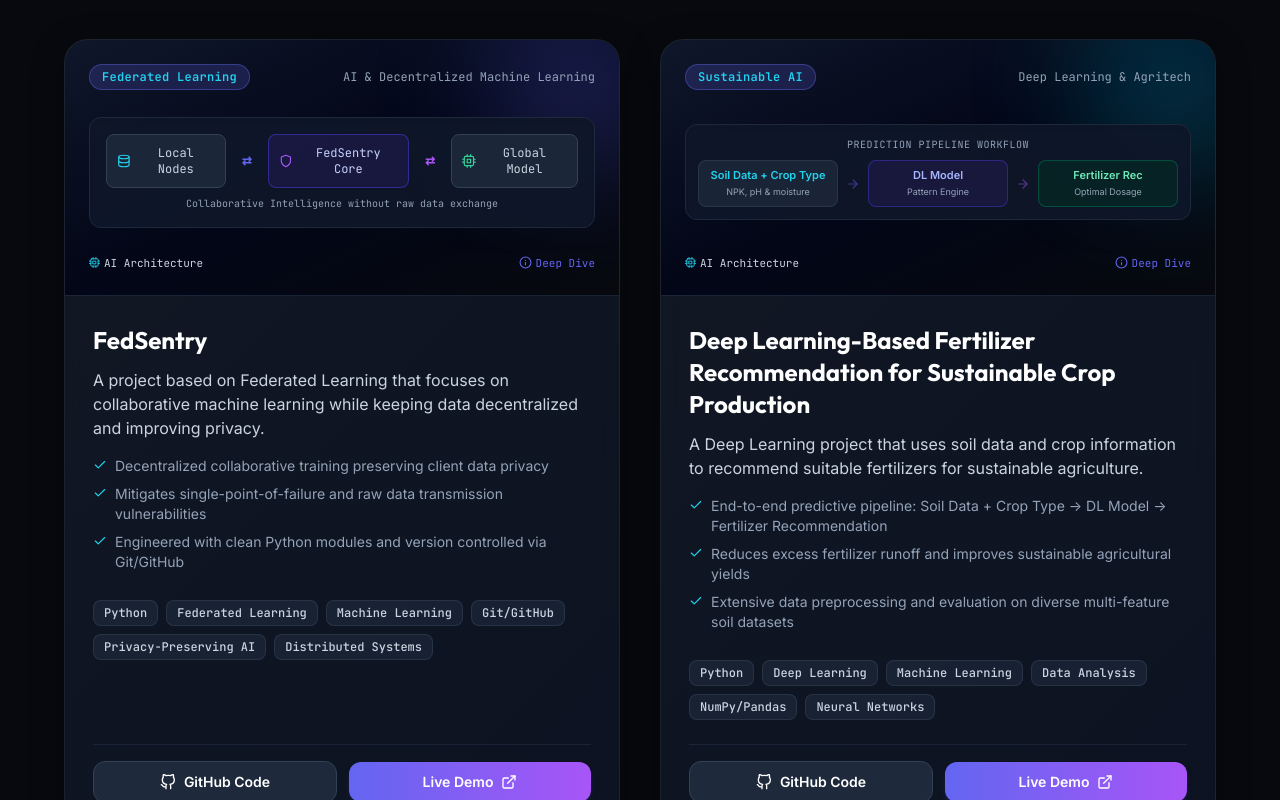
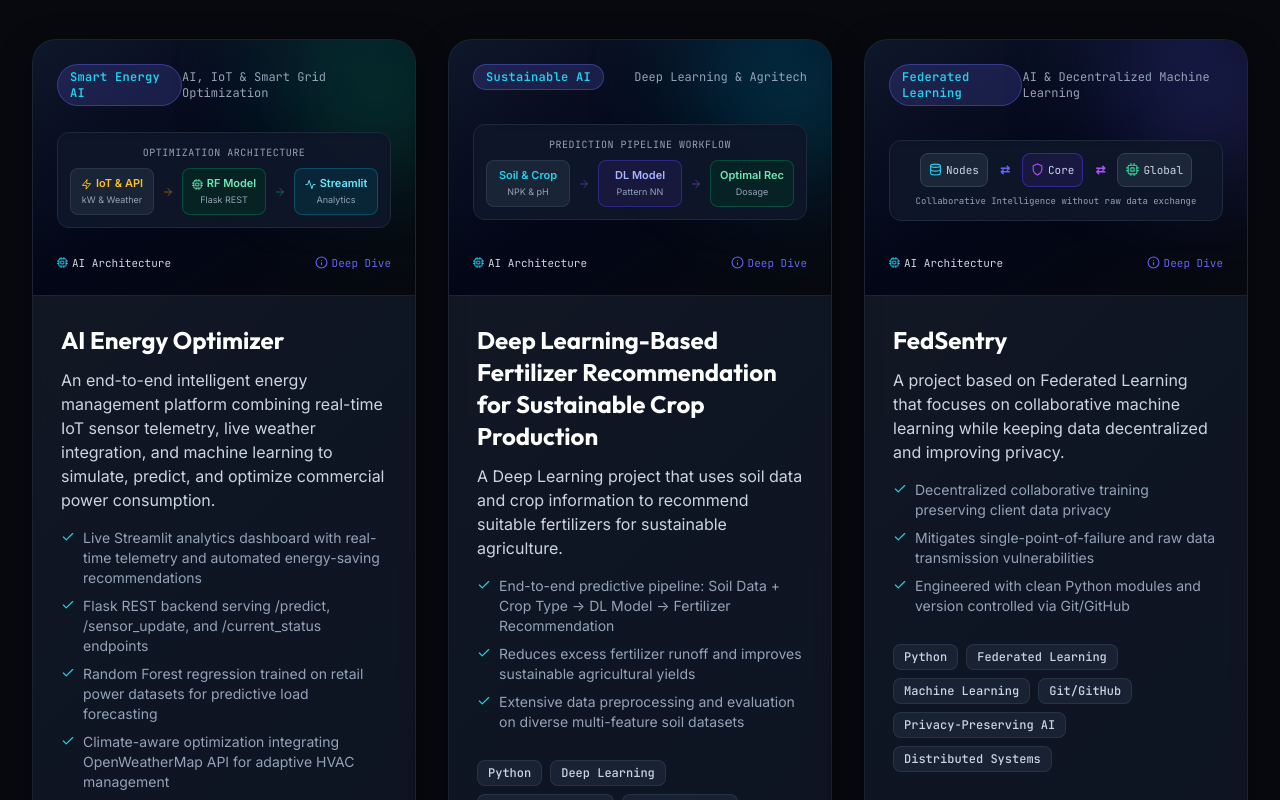
Before and after one commit to iamsunnykapoor1/portfolio, a React (Vite) app: page / in a window 1280 px wide. Shown: the part 3380-4180 px from the top of the page. Built offline with nearby package versions, Linux system fonts and the light colour scheme.

Commit message:
Add AI-Energy-Optimizer project with optimization architecture preview

```diff
--- a/src/components/Projects.jsx
+++ b/src/components/Projects.jsx
@@ -10,7 +10,9 @@ import {
   FiCheck,
   FiArrowRight,
   FiInfo,
-  FiX
+  FiX,
+  FiZap,
+  FiActivity
 } from 'react-icons/fi';
 import { projectsData } from '../data/portfolioData';
 
@@ -19,7 +21,7 @@ export default function Projects() {
 
   return (
     <section id="projects" className="py-24 px-4 sm:px-6 lg:px-8 relative z-10">
-      <div className="max-w-6xl mx-auto">
+      <div className="max-w-7xl mx-auto">
         {/* Section Header */}
         <div className="text-center mb-16">
           <motion.div
@@ -50,7 +52,7 @@ export default function Projects() {
             transition={{ duration: 0.6, delay: 0.15 }}
             className="text-slate-400 text-sm sm:text-base max-w-xl mx-auto mt-3"
           >
-            Practical engineering projects exploring privacy-first machine learning, neural architectures, and real-world impact.
+            Practical engineering projects exploring IoT telemetry, predictive AI optimization, and real-world impact.
           </motion.p>
 
           <motion.div
@@ -63,14 +65,14 @@ export default function Projects() {
         </div>
 
         {/* Project Cards Grid */}
-        <div className="grid grid-cols-1 lg:grid-cols-2 gap-8 lg:gap-10">
+        <div className="grid grid-cols-1 md:grid-cols-2 lg:grid-cols-3 gap-8">
           {projectsData.map((project, index) => (
             <motion.div
               key={project.id}
               initial={{ opacity: 0, y: 40 }}
               whileInView={{ opacity: 1, y: 0 }}
               viewport={{ once: true }}
-              transition={{ duration: 0.7, delay: index * 0.2 }}
+              transition={{ duration: 0.7, delay: index * 0.15 }}
               whileHover={{ y: -8 }}
               className="glass-card rounded-3xl border border-slate-800/90 hover:border-brand-indigo/50 transition-all duration-500 overflow-hidden flex flex-col justify-between group shadow-xl hover:shadow-2xl hover:shadow-indigo-500/10"
             >
@@ -79,7 +81,11 @@ export default function Projects() {
                 {/* Ambient glow accent */}
                 <div
                   className={`absolute -top-12 -right-12 w-44 h-44 rounded-full blur-3xl opacity-30 pointer-events-none ${
-                    project.accentColor === 'cyan' ? 'bg-cyan-500' : 'bg-indigo-500'
+                    project.accentColor === 'cyan'
+                      ? 'bg-cyan-500'
+                      : project.accentColor === 'emerald'
+                      ? 'bg-emerald-500'
+                      : 'bg-indigo-500'
                   }`}
                 />
 
@@ -95,55 +101,87 @@ export default function Projects() {
 
                 {/* Card Center Visual Art / Architecture Flow */}
                 <div className="relative z-10 my-auto py-2">
-                  {project.workflow ? (
+                  {project.id === 'fertilizer-recommendation' ? (
                     /* Specific Pipeline Diagram for Crop Fertilizer DL Project */
                     <div className="bg-slate-900/90 border border-slate-800 rounded-xl p-3 shadow-inner">
                       <p className="text-[10px] font-mono text-slate-400 uppercase tracking-wider mb-2 text-center">
                         Prediction Pipeline Workflow
                       </p>
                       <div className="flex items-center justify-between gap-1 sm:gap-2 text-center">
-                        <div className="flex-1 p-2 rounded-lg bg-slate-800/80 border border-slate-700/60">
+                        <div className="flex-1 p-1.5 sm:p-2 rounded-lg bg-slate-800/80 border border-slate-700/60">
                           <p className="text-[11px] font-semibold text-brand-cyan leading-tight">
-                            Soil Data + Crop Type
+                            Soil & Crop
                           </p>
-                          <p className="text-[9px] text-slate-400 mt-0.5">NPK, pH & moisture</p>
+                          <p className="text-[9px] text-slate-400 mt-0.5">NPK & pH</p>
                         </div>
-                        <FiArrowRight className="text-brand-indigo shrink-0 text-xs sm:text-sm animate-pulse" />
-                        <div className="flex-1 p-2 rounded-lg bg-indigo-950/60 border border-indigo-700/50">
+                        <FiArrowRight className="text-brand-indigo shrink-0 text-xs animate-pulse" />
+                        <div className="flex-1 p-1.5 sm:p-2 rounded-lg bg-indigo-950/60 border border-indigo-700/50">
                           <p className="text-[11px] font-semibold text-indigo-300 leading-tight">
                             DL Model
                           </p>
-                          <p className="text-[9px] text-slate-400 mt-0.5">Pattern Engine</p>
+                          <p className="text-[9px] text-slate-400 mt-0.5">Pattern NN</p>
                         </div>
-                        <FiArrowRight className="text-brand-purple shrink-0 text-xs sm:text-sm animate-pulse" />
-                        <div className="flex-1 p-2 rounded-lg bg-emerald-950/60 border border-emerald-700/50">
+                        <FiArrowRight className="text-brand-purple shrink-0 text-xs animate-pulse" />
+                        <div className="flex-1 p-1.5 sm:p-2 rounded-lg bg-emerald-950/60 border border-emerald-700/50">
                           <p className="text-[11px] font-semibold text-emerald-300 leading-tight">
-                            Fertilizer Rec
+                            Optimal Rec
                           </p>
-                          <p className="text-[9px] text-slate-400 mt-0.5">Optimal Dosage</p>
+                          <p className="text-[9px] text-slate-400 mt-0.5">Dosage</p>
+                        </div>
+                      </div>
+                    </div>
+                  ) : project.id === 'ai-energy-optimizer' ? (
+                    /* Specific Optimization Visual for AI Energy Optimizer */
+                    <div className="bg-slate-900/90 border border-slate-800 rounded-xl p-3 shadow-inner">
+                      <p className="text-[10px] font-mono text-slate-400 uppercase tracking-wider mb-2 text-center">
+                        Optimization Architecture
+                      </p>
+                      <div className="flex items-center justify-between gap-1 sm:gap-2 text-center">
+                        <div className="flex-1 p-1.5 sm:p-2 rounded-lg bg-slate-800/80 border border-slate-700/60">
+                          <p className="text-[11px] font-semibold text-amber-400 leading-tight flex items-center justify-center gap-1">
+                            <FiZap size={11} className="shrink-0" />
+                            <span className="truncate">IoT & API</span>
+                          </p>
+                          <p className="text-[9px] text-slate-400 mt-0.5 truncate">kW & Weather</p>
+                        </div>
+                        <FiArrowRight className="text-amber-500 shrink-0 text-xs animate-pulse" />
+                        <div className="flex-1 p-1.5 sm:p-2 rounded-lg bg-emerald-950/60 border border-emerald-700/50">
+                          <p className="text-[11px] font-semibold text-emerald-300 leading-tight flex items-center justify-center gap-1">
+                            <FiCpu size={11} className="shrink-0" />
+                            <span className="truncate">RF Model</span>
+                          </p>
+                          <p className="text-[9px] text-slate-400 mt-0.5 truncate">Flask REST</p>
+                        </div>
+                        <FiArrowRight className="text-emerald-500 shrink-0 text-xs animate-pulse" />
+                        <div className="flex-1 p-1.5 sm:p-2 rounded-lg bg-cyan-950/60 border border-cyan-700/50">
+                          <p className="text-[11px] font-semibold text-cyan-300 leading-tight flex items-center justify-center gap-1">
+                            <FiActivity size={11} className="shrink-0" />
+                            <span className="truncate">Streamlit</span>
+                          </p>
+                          <p className="text-[9px] text-slate-400 mt-0.5 truncate">Analytics</p>
                         </div>
                       </div>
                     </div>
                   ) : (
                     /* Specific Decentralized Network Visual for FedSentry */
-                    <div className="bg-slate-900/90 border border-slate-800 rounded-xl p-4 shadow-inner text-center">
-                      <div className="flex items-center justify-center gap-4 text-xs font-mono">
-                        <div className="p-2.5 rounded-lg bg-slate-800/90 border border-slate-700 text-slate-300 flex items-center gap-1.5">
-                          <FiDatabase size={14} className="text-brand-cyan" />
-                          <span>Local Nodes</span>
+                    <div className="bg-slate-900/90 border border-slate-800 rounded-xl p-3 shadow-inner text-center">
+                      <div className="flex items-center justify-center gap-2 sm:gap-3 text-xs font-mono">
+                        <div className="p-2 rounded-lg bg-slate-800/90 border border-slate-700 text-slate-300 flex items-center gap-1">
+                          <FiDatabase size={13} className="text-brand-cyan shrink-0" />
+                          <span className="text-[11px]">Nodes</span>
                         </div>
-                        <span className="text-brand-indigo font-bold">⇄</span>
-                        <div className="p-2.5 rounded-lg bg-indigo-950/70 border border-indigo-700/60 text-indigo-200 flex items-center gap-1.5 shadow-sm">
-                          <FiShield size={14} className="text-brand-purple" />
-                          <span>FedSentry Core</span>
+                        <span className="text-brand-indigo font-bold text-xs">⇄</span>
+                        <div className="p-2 rounded-lg bg-indigo-950/70 border border-indigo-700/60 text-indigo-200 flex items-center gap-1 shadow-sm">
+                          <FiShield size={13} className="text-brand-purple shrink-0" />
+                          <span className="text-[11px]">Core</span>
                         </div>
-                        <span className="text-brand-purple font-bold">⇄</span>
-                        <div className="p-2.5 rounded-lg bg-slate-800/90 border border-slate-700 text-slate-300 flex items-center gap-1.5">
-                          <FiCpu size={14} className="text-emerald-400" />
-                          <span>Global Model</span>
+                        <span className="text-brand-purple font-bold text-xs">⇄</span>
+                        <div className="p-2 rounded-lg bg-slate-800/90 border border-slate-700 text-slate-300 flex items-center gap-1">
+                          <FiCpu size={13} className="text-emerald-400 shrink-0" />
+                          <span className="text-[11px]">Global</span>
                         </div>
                       </div>
-                      <p className="text-[10px] text-slate-400 mt-2 font-mono">
+                      <p className="text-[9px] text-slate-400 mt-2 font-mono">
                         Collaborative Intelligence without raw data exchange
                       </p>
                     </div>
--- a/src/data/portfolioData.js
+++ b/src/data/portfolioData.js
@@ -111,6 +111,64 @@ export const skillsData = [
 // ==============================================================================
 export const projectsData = [
   {
+    id: "ai-energy-optimizer",
+    title: "AI Energy Optimizer",
+    category: "AI, IoT & Smart Grid Optimization",
+    badge: "Smart Energy AI",
+    featured: true,
+    description: "An end-to-end intelligent energy management platform combining real-time IoT sensor telemetry, live weather integration, and machine learning to simulate, predict, and optimize commercial power consumption.",
+    detailedInfo: "AI Energy Optimizer simulates retail power consumption patterns and optimizes commercial energy efficiency. It integrates live IoT sensor telemetry (occupancy and power draw streamed every 5 seconds) with real-time weather data from OpenWeatherMap. Powered by a Random Forest regression pipeline and a Flask REST API, it serves predictive load forecasts and cost-saving recommendations through a high-performance Streamlit analytics dashboard.",
+    technologies: [
+      "Python",
+      "Streamlit",
+      "Flask REST API",
+      "Random Forest",
+      "Scikit-Learn",
+      "IoT Sensor Feed",
+      "Pandas & NumPy",
+      "OpenWeatherMap API"
+    ],
+    githubUrl: "https://github.com/iamsunnykapoor1/AI-Energy-Optimizer",
+    liveUrl: "https://github.com/iamsunnykapoor1/AI-Energy-Optimizer#quick-start-windows-powershell",
+    highlights: [
+      "Live Streamlit analytics dashboard with real-time telemetry and automated energy-saving recommendations",
+      "Flask REST backend serving /predict, /sensor_update, and /current_status endpoints",
+      "Random Forest regression trained on retail power datasets for predictive load forecasting",
+      "Climate-aware optimization integrating OpenWeatherMap API for adaptive HVAC management"
+    ],
+    accentColor: "emerald"
+  },
+  {
+    id: "fertilizer-recommendation",
+    title: "Deep Learning-Based Fertilizer Recommendation for Sustainable Crop Production",
+    category: "Deep Learning & Agritech",
+    badge: "Sustainable AI",
+    featured: true,
+    description: "A Deep Learning project that uses soil data and crop information to recommend suitable fertilizers for sustainable agriculture.",
+    workflow: [
+      { step: "Soil Data & Crop Type", desc: "NPK nutrients, pH levels, moisture, and target crop selection" },
+      { step: "Deep Learning Model", desc: "Feature representation, hidden layers, and pattern recognition" },
+      { step: "Fertilizer Recommendation", desc: "Optimized chemical/organic fertilizer composition for maximal yield" }
+    ],
+    detailedInfo: "Agriculture accounts for massive global resource consumption. This deep learning system analyzes soil mineral balances (Nitrogen, Phosphorus, Potassium), moisture, temperature, and specific crop requirements to recommend precise, sustainable fertilizer dosages—preventing soil degradation and promoting ecological farming.",
+    technologies: [
+      "Python",
+      "Deep Learning",
+      "Machine Learning",
+      "Data Analysis",
+      "NumPy/Pandas",
+      "Neural Networks"
+    ],
+    githubUrl: "https://github.com/iamsunnykapoor1/deep_learning_pbl",
+    liveUrl: "https://crop-fertilizer-ai.placeholder.app",                      // REPLACE with your live demo or leave empty
+    highlights: [
+      "End-to-end predictive pipeline: Soil Data + Crop Type → DL Model → Fertilizer Recommendation",
+      "Reduces excess fertilizer runoff and improves sustainable agricultural yields",
+      "Extensive data preprocessing and evaluation on diverse multi-feature soil datasets"
+    ],
+    accentColor: "cyan"
+  },
+  {
     id: "fedsentry",
     title: "FedSentry",
     category: "AI & Decentralized Machine Learning",
@@ -134,36 +192,6 @@ export const projectsData = [
       "Engineered with clean Python modules and version controlled via Git/GitHub"
     ],
     accentColor: "indigo"
-  },
-  {
-    id: "fertilizer-recommendation",
-    title: "Deep Learning-Based Fertilizer Recommendation for Sustainable Crop Production",
-    category: "Deep Learning & Agritech",
-    badge: "Sustainable AI",
-    featured: true,
-    description: "A Deep Learning project that uses soil data and crop information to recommend suitable fertilizers for sustainable agriculture.",
-    workflow: [
-      { step: "Soil Data & Crop Type", desc: "NPK nutrients, pH levels, moisture, and target crop selection" },
-      { step: "Deep Learning Model", desc: "Feature representation, hidden layers, and pattern recognition" },
-      { step: "Fertilizer Recommendation", desc: "Optimized chemical/organic fertilizer composition for maximal yield" }
-    ],
-    detailedInfo: "Agriculture accounts for massive global resource consumption. This deep learning system analyzes soil mineral balances (Nitrogen, Phosphorus, Potassium), moisture, temperature, and specific crop requirements to recommend precise, sustainable fertilizer dosages—preventing soil degradation and promoting ecological farming.",
-    technologies: [
-      "Python",
-      "Deep Learning",
-      "Machine Learning",
-      "Data Analysis",
-      "NumPy/Pandas",
-      "Neural Networks"
-    ],
-    githubUrl: "https://github.com/your-username/fertilizer-recommendation-dl", // REPLACE with your repository link
-    liveUrl: "https://crop-fertilizer-ai.placeholder.app",                      // REPLACE with your live demo or leave empty
-    highlights: [
-      "End-to-end predictive pipeline: Soil Data + Crop Type → DL Model → Fertilizer Recommendation",
-      "Reduces excess fertilizer runoff and improves sustainable agricultural yields",
-      "Extensive data preprocessing and evaluation on diverse multi-feature soil datasets"
-    ],
-    accentColor: "cyan"
   }
 ];
 
```
